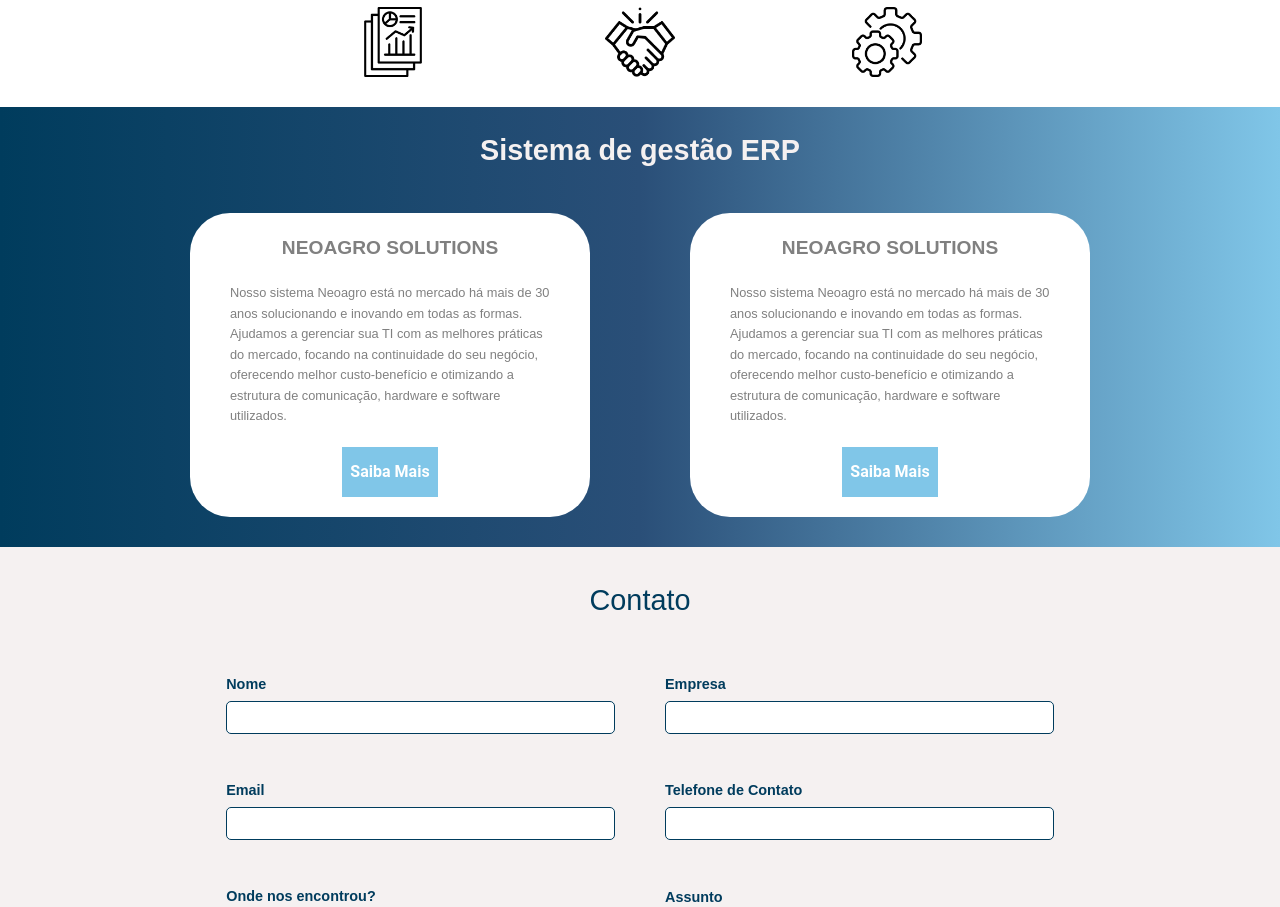
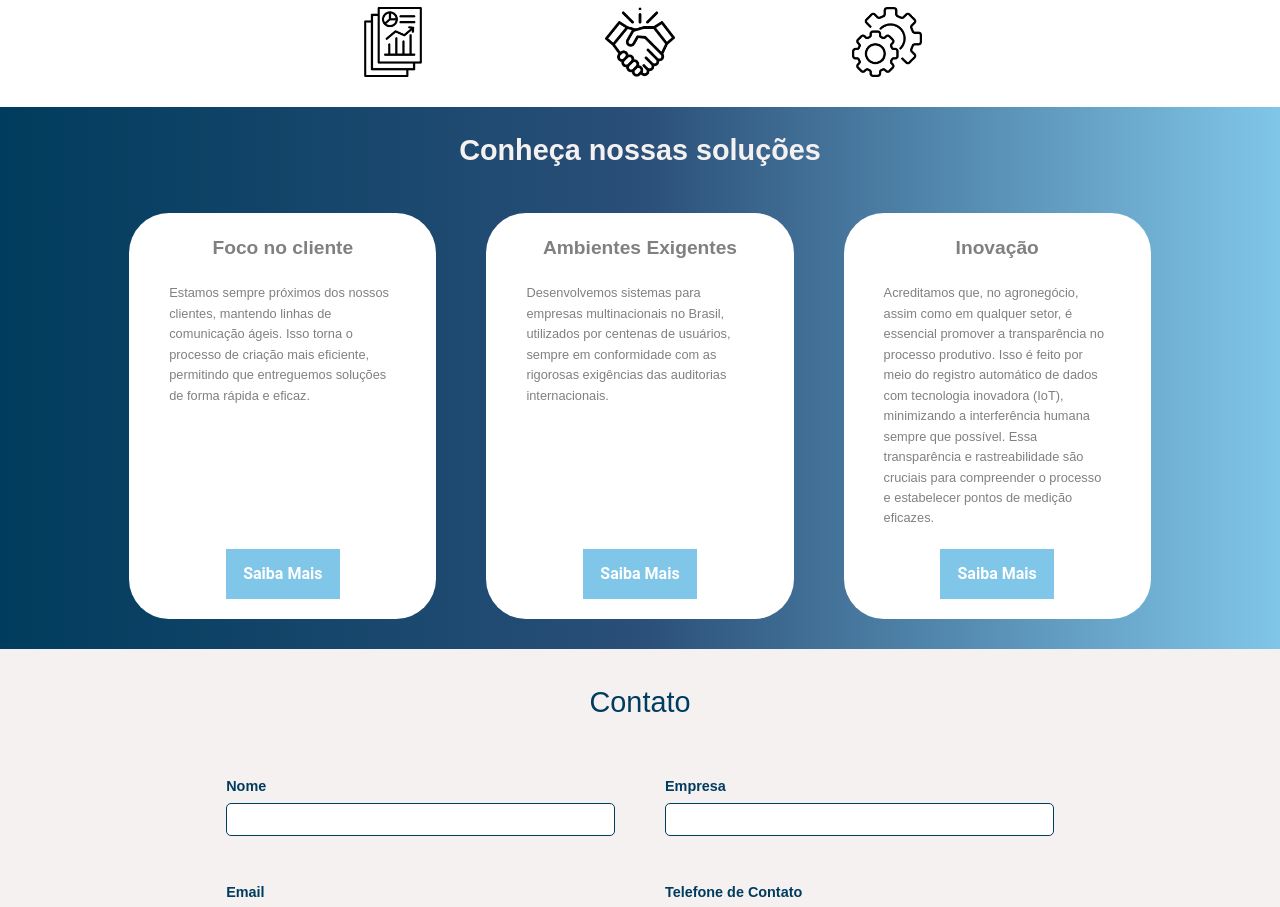
Before and after one commit to OtavioBGoulart/S2BSitee, a React app: page / in a window 1280 px wide. Shown: the part 800-1707 px from the top of the page. Built offline with nearby package versions, Linux system fonts and the light colour scheme; the HTML template or start-up script is replaced by a standard one.

Commit message:
refact solutions

```diff
--- a/src/pages/home/erp.tsx
+++ b/src/pages/home/erp.tsx
@@ -8,23 +8,30 @@ export function Erp() {
     return (
         <Div>
             <Container>
-                <h1>Sistema de gestão ERP</h1>
+                <h1>Conheça nossas soluções</h1>
                 <CardContainer>
                     <Card>
-                        <h2>NEOAGRO SOLUTIONS</h2>
-                        <span>Nosso sistema Neoagro está no mercado há mais de 30 anos solucionando e inovando em todas as formas.
-                            Ajudamos a gerenciar sua TI com as melhores práticas do mercado, focando na continuidade do seu negócio,
-                            oferecendo melhor custo-benefício e otimizando a estrutura de comunicação, hardware e software utilizados.
+                        <h2>Foco no cliente</h2>
+                        <span>Estamos sempre próximos dos nossos clientes, mantendo linhas de comunicação ágeis.
+                            Isso torna o processo de criação mais eficiente, permitindo que entreguemos soluções de forma rápida e eficaz.
                         </span>
                         <SaibaMais onClick={goToNeoagro}>
                             Saiba Mais
                         </SaibaMais>
                     </Card>
                     <Card>
-                        <h2>NEOAGRO SOLUTIONS</h2>
-                        <span>Nosso sistema Neoagro está no mercado há mais de 30 anos solucionando e inovando em todas as formas.
-                            Ajudamos a gerenciar sua TI com as melhores práticas do mercado, focando na continuidade do seu negócio,
-                            oferecendo melhor custo-benefício e otimizando a estrutura de comunicação, hardware e software utilizados.
+                        <h2>Ambientes Exigentes</h2>
+                        <span>Desenvolvemos sistemas para empresas multinacionais no Brasil, utilizados por centenas de usuários,
+                            sempre em conformidade com as rigorosas exigências das auditorias internacionais.
+                        </span>
+                        <SaibaMais onClick={goToSolutions}>
+                            Saiba Mais
+                        </SaibaMais>
+                    </Card>
+                    <Card>
+                        <h2>Inovação</h2>
+                        <span>Acreditamos que, no agronegócio, assim como em qualquer setor, é essencial promover a transparência no processo produtivo. Isso é feito por meio do registro automático de dados com tecnologia inovadora (IoT), minimizando a interferência humana sempre que possível.
+                            Essa transparência e rastreabilidade são cruciais para compreender o processo e estabelecer pontos de medição eficazes.
                         </span>
                         <SaibaMais onClick={goToSolutions}>
                             Saiba Mais
@@ -70,7 +77,8 @@ const Container = styled.div`
 const CardContainer = styled.div`
     display: flex;
     justify-content: center;
-    gap: 100px;
+    flex-wrap: wrap;
+    gap: 50px;
 
     @media(max-width: 768px) {
         flex-direction: column;
@@ -86,9 +94,9 @@ const Card = styled.div`
     background-color: ${({ theme }) => theme.colors.secondary.lighter};
     border-radius: 40px;
     padding: 20px 40px;
-    width: 50%;
+    width: 30%;
     min-width: 300px;
-    max-width: 400px;
+    max-width: 600px;
 
     h2 {
         color: ${({ theme }) => theme.colors.secondary.dark};
@@ -116,7 +124,7 @@ const SaibaMais = styled.button`
     justify-content: center;
     align-items: center;
     border: none;
-    width: 30%;
+    width: 50%;
     height: 50px;
     font-family: ${({ theme }) => theme.fonts.main};
     font-size: ${({ theme }) => theme.fontSizes.medium};
--- a/src/pages/soluções/index.tsx
+++ b/src/pages/soluções/index.tsx
@@ -24,7 +24,7 @@ export function Solucoes() {
               <img src="scale.png" />
             </Card>
           </CardsContainer> */}
-          <TextContainer>
+          {/* <TextContainer>
             <h2>Foco no cliente</h2>
             <span>Estamos sempre próximos dos nossos clientes, mantendo linhas de comunicação ágeis. Isso torna o processo de criação mais eficiente, permitindo que entreguemos soluções de forma rápida e eficaz.</span>
           </TextContainer>
@@ -35,7 +35,7 @@ export function Solucoes() {
           <TextContainer>
             <h2>Inovação</h2>
             <span>Acreditamos que, no agronegócio, assim como em qualquer setor, é essencial promover a transparência no processo produtivo. Isso é feito por meio do registro automático de dados com tecnologia inovadora (IoT), minimizando a interferência humana sempre que possível. Essa transparência e rastreabilidade são cruciais para compreender o processo e estabelecer pontos de medição eficazes.</span>
-          </TextContainer>
+          </TextContainer> */}
         </Content>
       </Container>
       <Products />
@@ -48,7 +48,6 @@ const Container = styled.div`
   background-color: ${({ theme }) => theme.colors.secondary.lighter};
   display: flex;
   justify-content: center;
-  padding: 0px 20px;
 `;
 
 const Header = styled.div`
@@ -63,6 +62,7 @@ const Header = styled.div`
     color: ${({ theme }) => theme.colors.secondary.dark};
     font-family: ${({ theme }) => theme.fonts.heading};
     font-size: ${({ theme }) => theme.fontSizes.xlarge};
+    font-weight: 800;
   }
 
 
@@ -75,11 +75,11 @@ const Header = styled.div`
 
 const Content = styled.div`
   max-width: 1200px;
-  padding: 20px;
-  line-height: 1.6;
   text-align: justify;
 
   h2 {
+    text-align: center;
+    margin-bottom: 10px;
     color: ${({ theme }) => theme.colors.primary.light};
     font-size: ${({ theme }) => theme.fontSizes.xmedium};
   }
@@ -124,8 +124,13 @@ const Content = styled.div`
   }
 `;
 
-const TextContainer = styled.div`
-    display: flex;
-    flex-direction: column;
+// const TextContainer = styled.div`
+//     display: flex;
+//     flex-direction: column;
+//     border: 2px solid ${({ theme }) => theme.colors.primary.light};
+//     border-radius: 15px;
+//     box-shadow: 0 4px 8px rgba(0, 0, 0, 0.1),
+//               0 6px 20px rgba(0, 0, 0, 0.1);
+//     padding: 10px;
 
-`
+// `
--- a/src/pages/soluções/products.tsx
+++ b/src/pages/soluções/products.tsx
@@ -67,7 +67,7 @@ const Card = styled.div`
     justify-content: center;
     border: 1px solid #003c5d;
     border: 20px;
-    background-color: ${({ theme }) => theme.colors.secondary.default};
+    background-color: ${({ theme }) => theme.colors.secondary.lighter};
     transition: transform 0.2 ease-in-out, box-shadow 0.2 ease-in-out;
 
     @media (max-width: 900px) {
```
